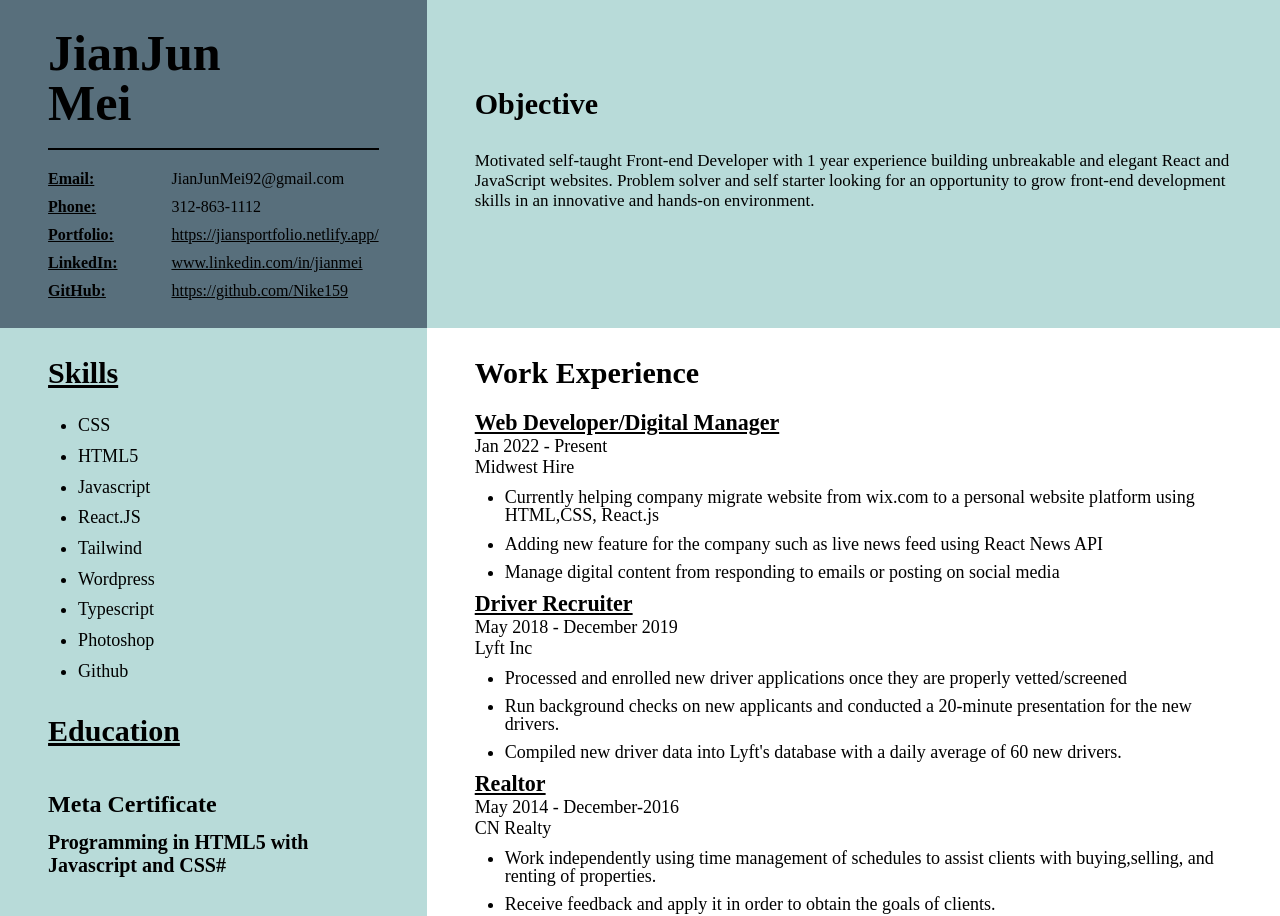
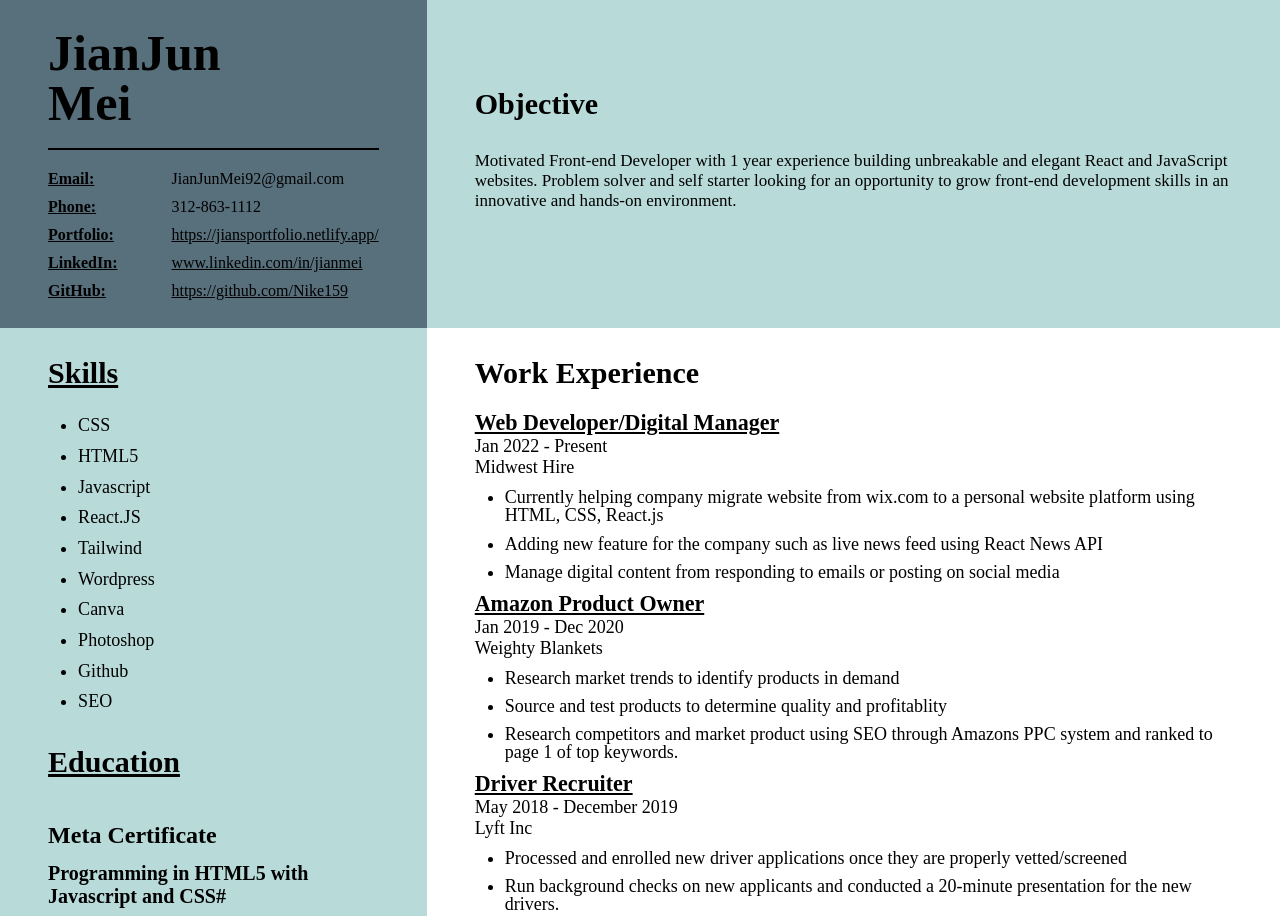
Before and after one commit to Nike159/Resume, a plain HTML site: page index.html in a window 1280 px wide. Shown: the top 916 px of the page. Drawn offline with nearby package versions, Linux system fonts and the light colour scheme.

Commit message:
Update index.html

```diff
--- a/index.html
+++ b/index.html
@@ -48,10 +48,10 @@
             <li class="list-item">React.JS</li>
             <li class="list-item">Tailwind</li>
             <li class="list-item">Wordpress </li>
-            <li class="list-item">Typescript </li>
+            <li class="list-item">Canva </li>
             <li class="list-item">Photoshop </li>
             <li class="list-item">Github</li>
-
+            <li class="list-item">SEO</li>
 
 
           </ul>
@@ -76,7 +76,7 @@
         <div class="summary">
           <h3 class="header-three">Objective</h3>
           <p class="summary-paragraph">
-            Motivated self-taught Front-end Developer with 1 year experience building unbreakable and elegant React and JavaScript websites. Problem solver and self starter looking for an opportunity to grow front-end development skills in an innovative and hands-on environment.
+            Motivated Front-end Developer with 1 year experience building unbreakable and elegant React and JavaScript websites. Problem solver and self starter looking for an opportunity to grow front-end development skills in an innovative and hands-on environment.
           </p>
         </div>
       </div>
@@ -91,13 +91,29 @@
             <p class="year blur">Midwest Hire</p>
             <ul>
               <li class="list-item line">
-                Currently helping company migrate website from wix.com to a personal website platform using HTML,CSS, React.js
+                Currently helping company migrate website from wix.com to a personal website platform using HTML, CSS, React.js
               </li>
               <li class="list-item line">
                 Adding new feature for the company such as live news feed using React News API
               </li>
               <li class="list-item line">
                 Manage digital content from responding to emails or posting on social media
+              </li>
+            </ul>
+          </div>
+          <div class="company-container">
+            <p class="title bold">Amazon Product Owner</p>
+            <p class="year">Jan 2019 - Dec 2020</p>
+            <p class="year blur">Weighty Blankets</p>
+            <ul>
+              <li class="list-item line">
+                Research market trends to identify products in demand
+              </li>
+              <li class="list-item line">
+                Source and test products to determine quality and profitablity
+              </li>
+              <li class="list-item line">
+                Research competitors and market product using SEO through Amazons PPC system and ranked to page 1 of top keywords.
               </li>
             </ul>
           </div>
```
